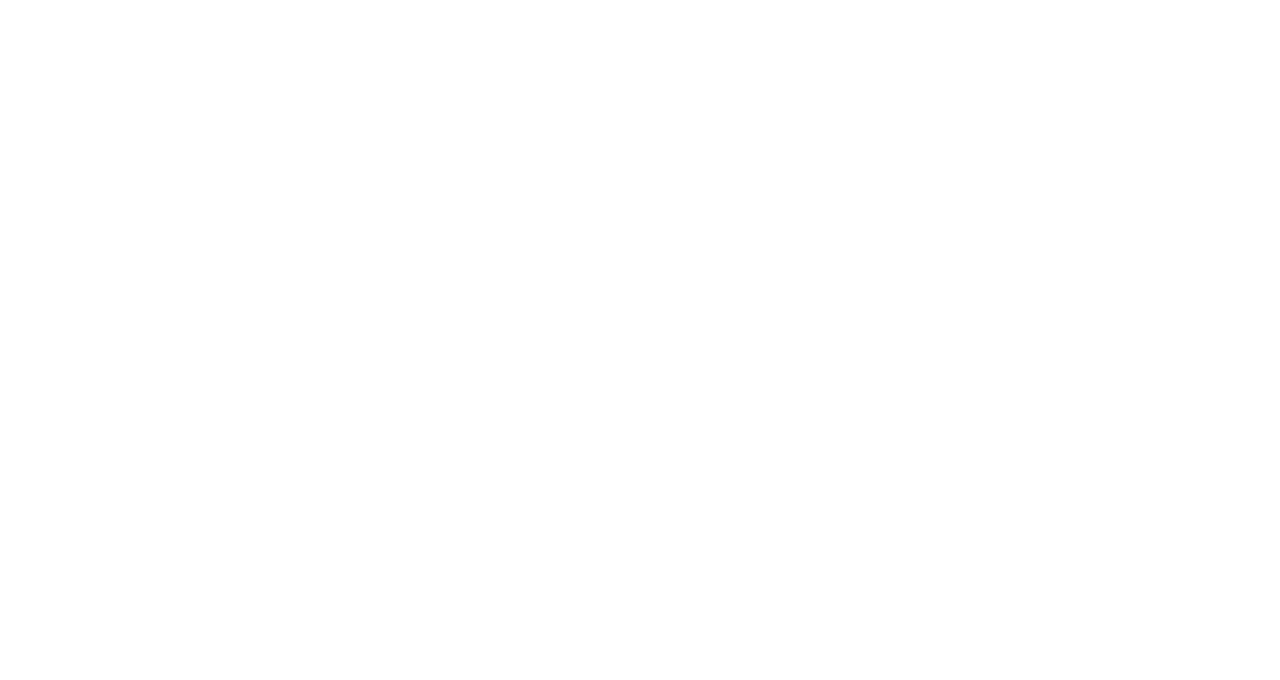
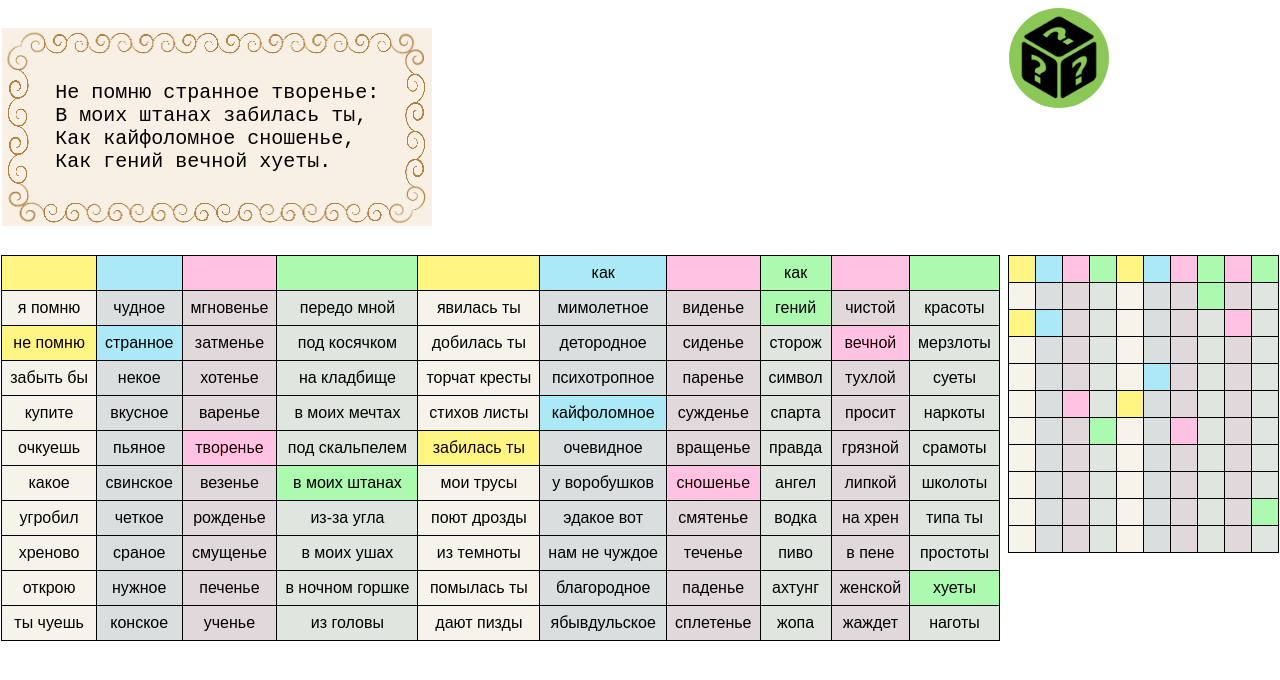
Before and after one commit to Vsnegovik/combinator, a Vue app: page /poem in a window 1280 px wide. Before the commit this address had no page. Shown: the top 680 px of the page. Built offline with nearby package versions, Linux system fonts and the light colour scheme.

Commit message:
feat: poem page

```diff
--- a/src/App.vue
+++ b/src/App.vue
@@ -7,9 +7,18 @@
   font-family: Arial;
   align-items: start;
   display: grid;
-  grid-template-columns: 1fr auto;
+  grid-template-columns: auto auto;
   grid-gap: 10px;
-  max-width: 900px;
   margin: 0 auto;
+  justify-content: center;
+}
+
+textarea {
+  resize: vertical;
+  min-height: 100px;
+}
+textarea,
+input {
+  font-family: Arial;
 }
 </style>
--- /dev/null
+++ b/src/assets/poem.json
@@ -0,0 +1,136 @@
+{
+  "headers": [
+    "",
+    "",
+    "",
+    "",
+    "",
+    "как",
+    "",
+    "как",
+    "",
+    ""
+  ],
+  "body": [
+    [
+      "я помню",
+      "не помню",
+      "забыть бы",
+      "купите",
+      "очкуешь",
+      "какое",
+      "угробил",
+      "хреново",
+      "открою",
+      "ты чуешь"
+    ],
+    [
+      "чудное",
+      "странное",
+      "некое",
+      "вкусное",
+      "пьяное",
+      "свинское",
+      "четкое",
+      "сраное",
+      "нужное",
+      "конское"
+    ],
+    [
+      "мгновенье",
+      "затменье",
+      "хотенье",
+      "варенье",
+      "творенье",
+      "везенье",
+      "рожденье",
+      "смущенье",
+      "печенье",
+      "ученье"
+    ],
+    [
+      "передо мной",
+      "под косячком",
+      "на кладбище",
+      "в моих мечтах",
+      "под скальпелем",
+      "в моих штанах",
+      "из-за угла",
+      "в моих ушах",
+      "в ночном горшке",
+      "из головы"
+    ],
+    [
+      "явилась ты",
+      "добилась ты",
+      "торчат кресты",
+      "стихов листы",
+      "забилась ты",
+      "мои трусы",
+      "поют дрозды",
+      "из темноты",
+      "помылась ты",
+      "дают пизды"
+    ],
+    [
+      "мимолетное",
+      "детородное",
+      "психотропное",
+      "кайфоломное",
+      "очевидное",
+      "у воробушков",
+      "эдакое вот",
+      "нам не чуждое",
+      "благородное",
+      "ябывдульское"
+    ],
+    [
+      "виденье",
+      "сиденье",
+      "паренье",
+      "сужденье",
+      "вращенье",
+      "сношенье",
+      "смятенье",
+      "теченье",
+      "паденье",
+      "сплетенье"
+    ],
+    [
+      "гений",
+      "сторож",
+      "символ",
+      "спарта",
+      "правда",
+      "ангел",
+      "водка",
+      "пиво",
+      "ахтунг",
+      "жопа"
+    ],
+    [
+      "чистой",
+      "вечной",
+      "тухлой",
+      "просит",
+      "грязной",
+      "липкой",
+      "на хрен",
+      "в пене",
+      "женской",
+      "жаждет"
+    ],
+    [
+      "красоты",
+      "мерзлоты",
+      "суеты",
+      "наркоты",
+      "срамоты",
+      "школоты",
+      "типа ты",
+      "простоты",
+      "хуеты",
+      "наготы"
+    ]
+  ]
+}
--- a/src/components/preview-grid.vue
+++ b/src/components/preview-grid.vue
@@ -52,12 +52,14 @@
 
 <script lang="ts">
 import { random } from 'lodash'
-import { defineComponent, Ref, ref, computed, toRefs } from 'vue'
+import { defineComponent, Ref, ref, computed } from 'vue'
 
 const fixGrammar = (text: string) => {
-  return text.replaceAll(/([!?.;] .)/g, (match, g1) => {
-    return g1.toUpperCase()
-  })
+  return text
+    .replaceAll(/([!?.;] .)/g, (match, g1) => {
+      return g1.toUpperCase()
+    })
+    .replace(/\s+/, ' ')
 }
 
 let bodyItemsIndices: Ref<number[]> = ref([])
@@ -68,27 +70,36 @@ export default defineComponent({
       type: Object as () => { headers: string[]; body: string[][] },
       required: true,
     },
+    cols: {
+      type: Number,
+      required: true,
+    },
+    rows: {
+      type: Number,
+      required: true,
+    },
   },
 
   inheritAttrs: false,
-  emits: ['update:output'],
+  emits: ['update:output', 'update:outputRaw'],
   setup(props, context) {
     const { headers, body } = { ...props.data }
-    const output = computed(() => {
-      const result = bodyItemsIndices.value
+    const outputRaw = computed(() => {
+      return bodyItemsIndices.value
         .map(
           (groupIndex, index) => `${headers[index]} ${body[index][groupIndex]}`
         )
-        .join(' ')
-      return fixGrammar(result)
     })
+    const output = computed(() => fixGrammar(outputRaw.value.join(' ')))
     const randomizeBodyItemsIndices = () => {
       bodyItemsIndices.value = body.map((group) => random(0, group.length - 1))
       context.emit('update:output', output.value)
+      context.emit('update:outputRaw', outputRaw.value)
     }
     const updateBodyItemIndex = (groupIndex: number, itemIndex: number) => {
       bodyItemsIndices.value[groupIndex] = itemIndex
       context.emit('update:output', output.value)
+      context.emit('update:outputRaw', outputRaw.value)
     }
 
     randomizeBodyItemsIndices()
@@ -100,20 +111,22 @@ export default defineComponent({
       bodyItemsIndices,
       updateBodyItemIndex,
       randomizeBodyItemsIndices,
+      cssCols: props.cols,
+      cssRows: props.rows,
     }
   },
 })
 </script>
 
-<style scoped>
+<style>
 .component-preview {
   --color1: #fff4ce;
   --color2: #cce1e5;
   --color3: #f5d2dd;
   --color4: #d1ebd2;
   display: grid;
-  grid-template-columns: repeat(4, 1fr);
-  grid-template-rows: repeat(14, auto);
+  grid-template-columns: repeat(v-bind(cssCols), max-content);
+  grid-template-rows: repeat(calc(v-bind(cssRows) + 1), auto);
   align-items: stretch;
   text-align: center;
   gap: 1px;
@@ -140,6 +153,24 @@ export default defineComponent({
   background-color: var(--color3);
 }
 .group-4 {
+  background-color: var(--color4);
+}
+.group-5 {
+  background-color: var(--color1);
+}
+.group-6 {
+  background-color: var(--color2);
+}
+.group-7 {
+  background-color: var(--color3);
+}
+.group-8 {
+  background-color: var(--color4);
+}
+.group-9 {
+  background-color: var(--color3);
+}
+.group-10 {
   background-color: var(--color4);
 }
 
@@ -169,6 +200,24 @@ export default defineComponent({
 }
 .title:nth-child(4) {
   grid-column: 4;
+}
+.title:nth-child(5) {
+  grid-column: 5;
+}
+.title:nth-child(6) {
+  grid-column: 6;
+}
+.title:nth-child(7) {
+  grid-column: 7;
+}
+.title:nth-child(8) {
+  grid-column: 8;
+}
+.title:nth-child(9) {
+  grid-column: 9;
+}
+.title:nth-child(10) {
+  grid-column: 10;
 }
 header,
 .content {
--- a/src/pages/random-congratulation.vue
+++ b/src/pages/random-congratulation.vue
@@ -1,7 +1,7 @@
 <script lang="ts">
 import previewGrid from '../components/preview-grid.vue'
 import { computed, defineComponent, ref } from 'vue'
-import data from '../assets/data.json'
+import json from '../assets/congratulation.json'
 
 export default defineComponent({
   components: {
@@ -16,7 +16,7 @@ export default defineComponent({
       )
     )
     return {
-      data,
+      json,
       output,
       name,
       congratulation,
@@ -29,20 +29,11 @@ export default defineComponent({
   <input placeholder="имя именинницы" v-model="name" />
   <textarea :value="congratulation" rows="6"></textarea>
 
-  <preview-grid :data="data" v-model:output="output"></preview-grid>
+  <preview-grid :data="json" v-model:output="output" :cols="4" :rows="14"></preview-grid>
 </template>
 
 <style scoped>
 input {
   grid-column: span 2;
 }
-
-textarea {
-  resize: vertical;
-  min-height: 100px;
-}
-textarea,
-input {
-  font-family: Arial;
-}
 </style>
--- /dev/null
+++ b/src/pages/random-poem.vue
@@ -0,0 +1,60 @@
+<script lang="ts">
+import previewGrid from '../components/preview-grid.vue'
+import { computed, defineComponent, ref } from 'vue'
+import json from '../assets/poem.json'
+
+const toUpperFirst = (text?: string) => {
+
+  return `${text?.charAt(0).toUpperCase()}${text?.slice(1)}` ?? text
+}
+
+export default defineComponent({
+  components: {
+    previewGrid,
+  },
+  setup() {
+    const outputRaw = ref<string[]>([])
+    const poem = computed(() => {
+      const [w1, w2, w3, w4, w5, w6, w7, w8, w9, w10] = outputRaw.value.map(
+        (item) => item.replace(/^\s/, '').replace(/\s+/, ' ')
+      )
+      return `${toUpperFirst(w1)} ${w2} ${w3}:\n${toUpperFirst(w4)} ${w5},\n${toUpperFirst(w6)} ${w7},\n${toUpperFirst(w8)} ${w9} ${w10}.`
+    })
+
+    return {
+      json,
+      outputRaw,
+      poem,
+    }
+  },
+})
+</script>
+
+<template>
+  <pre class="output" contenteditable="true">{{ poem }}</pre>
+
+  <preview-grid
+    :data="json"
+    v-model:outputRaw="outputRaw"
+    :cols="10"
+    :rows="10"
+  ></preview-grid>
+</template>
+
+<style scoped>
+.output {
+  border-image-slice: 360 376 373 357;
+  border-image-width: 42px 42px 42px 42px;
+  border-image-outset: 0px 0px 0px 0px;
+  border-image-repeat: round round;
+  border-image-source: url("../assets/poem.jpg");
+  border-style: solid;
+  display: grid;
+  align-content: center;
+  background-color: #f9f0e5;
+  justify-content: center;
+  padding: 50px 50px;
+  justify-self: self-start;
+  font-size: 20px;
+}
+</style>
--- a/src/router/index.ts
+++ b/src/router/index.ts
@@ -1,12 +1,18 @@
 import { createRouter, createWebHistory } from 'vue-router'
 
-import Birthday from '../pages/random-congratulation.vue'
+import Congratulation from '../pages/random-congratulation.vue'
+import Poem from '../pages/random-poem.vue'
 
 const routes = [
   {
-    path: '/',
-    name: 'Birthday',
-    component: Birthday
+    path: '/congratulation',
+    name: 'Congratulation',
+    component: Congratulation
+  },
+  {
+    path: '/poem',
+    name: 'Poem',
+    component: Poem
   },
 ]
 
```
Also changed, not shown: src/assets/congratulation.json (renamed from src/assets/data.json), src/assets/poem.jpg (added).
